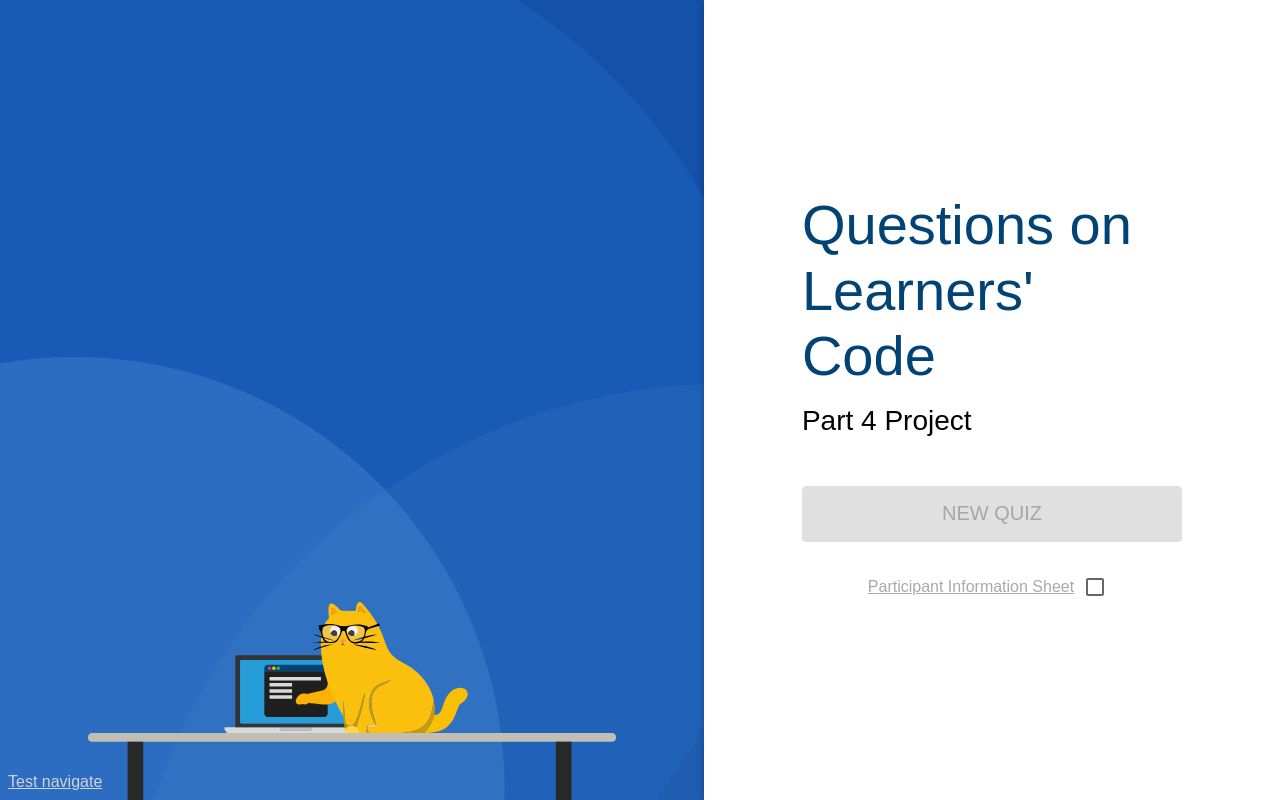
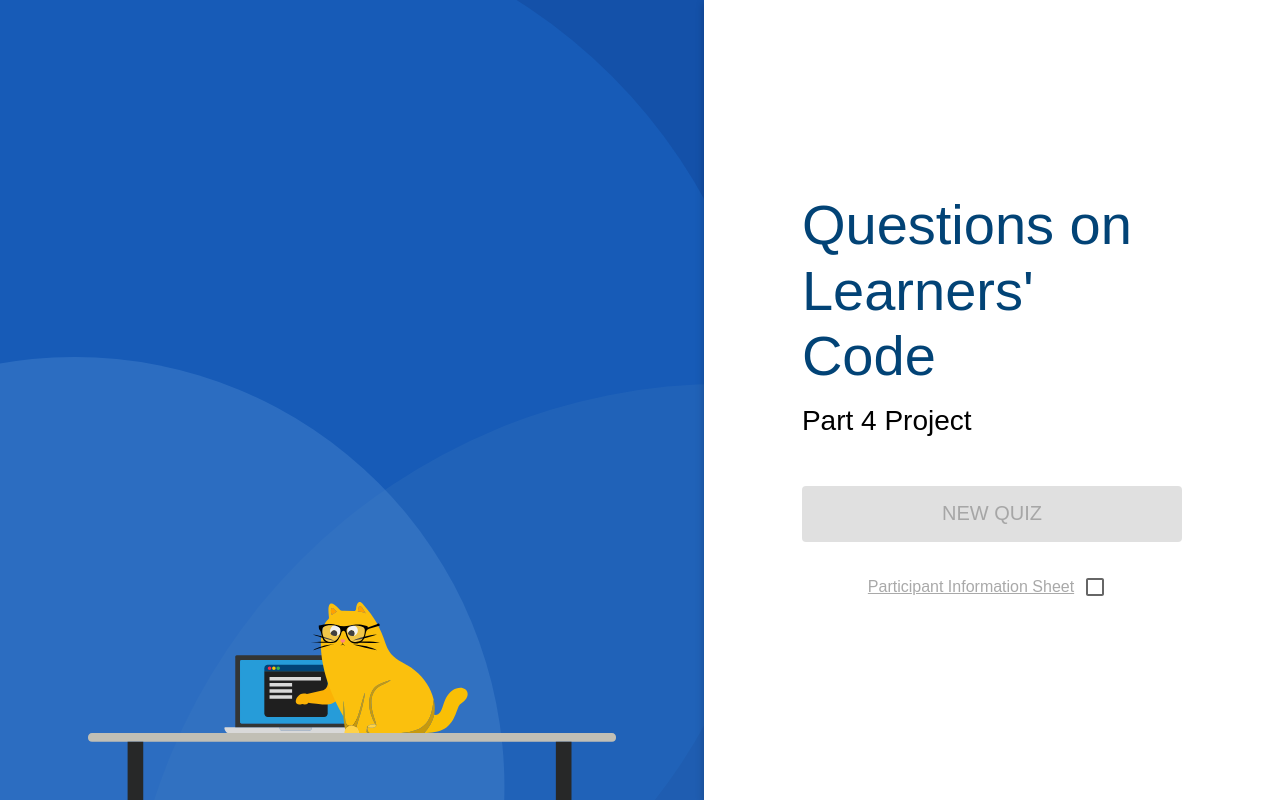
Before and after one commit to qlcPartFourProject/part-4-project-qlcs, a React (Vite) app: page / in a window 1280 px wide. Built offline with nearby package versions, Linux system fonts and the light colour scheme; no server answers; a web font is replaced by a local one.

Commit message:
feat: removed test navigate button from home page

```diff
--- a/src/pages/home/HomePage.tsx
+++ b/src/pages/home/HomePage.tsx
@@ -6,14 +6,11 @@ import CatWithLaptop from './components/cat-with-laptop/CatWithLaptop'
 import { Colour } from '../../utils/colour/Colour'
 import Checkbox from '@mui/material/Checkbox'
 import TermsAndConditions from './components/terms-and-conditions/TermsAndConditions'
-import { useNavigate } from 'react-router-dom'
 
 const HomePage = () => {
   const [showNewQuizModal, setShowNewQuizModal] = useState<boolean>(false);
   const [showTac, setShowTac] = useState<boolean>(false);
   const [tacAccepted, setTacAccepted] = useState<boolean>(false);
-
-  const navigate = useNavigate();
 
   const handleOpenModal = () => setShowNewQuizModal(true);
   const handleCloseModal = () => setShowNewQuizModal(false);
@@ -117,24 +114,6 @@ const HomePage = () => {
       show={showNewQuizModal}
       handleClose={handleCloseModal}
       />
-    <Button
-      onClick={() => navigate('/quiz/123')}
-      sx={{
-        textTransform: 'none',
-        color: Colour.Secondary.L0,
-        display: 'flex',
-        flexDirection: 'column',
-        position: 'fixed',
-        left: '0',
-        bottom: '0'
-      }}
-      >
-      <Typography
-        sx={{
-          textDecoration: 'underline',
-        }}
-        >Test navigate</Typography>
-    </Button>
     </>
   )
 }
```
